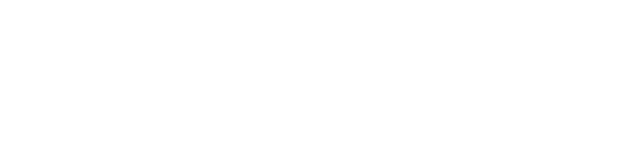
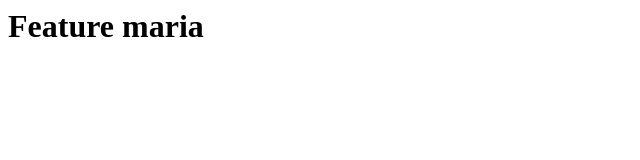
Before and after one commit to ejasub/ejemplos-larioja, a plain HTML site: page src/index.html in a window 1280 px wide. Shown: the whole page, without its empty margins (0-640 px from the left). Drawn offline with Linux system fonts and the light colour scheme.

Commit message:
commit feature maria 1

```diff
--- a/src/index.html
+++ b/src/index.html
@@ -1,3 +1,3 @@
 <html>
-<h1></h1>
+<h1>Feature maria</h1>
 </html>
```
